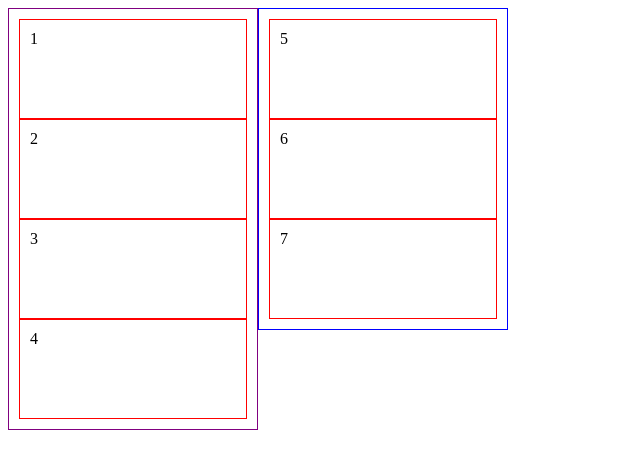
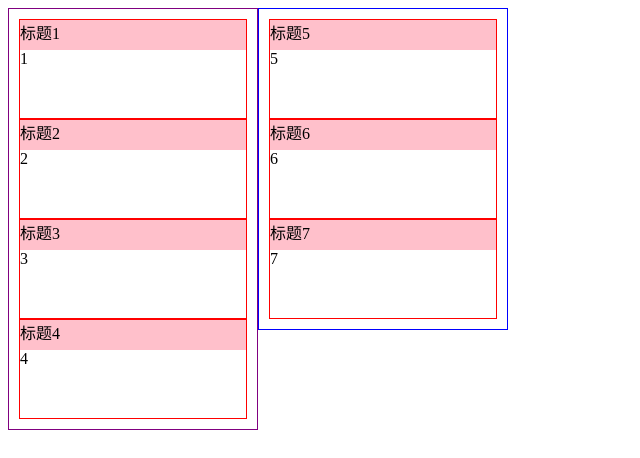
Before and after one commit to jiaoliu0111/project5, a Vue app: page /#/ in a window 1280 px wide. Shown: the top 458 px of the page, without its empty margins (0-640 px from the left). Built offline with nearby package versions, Linux system fonts and the light colour scheme.

Commit message:
添加手型

```diff
--- a/src/views/Home/index.vue
+++ b/src/views/Home/index.vue
@@ -7,14 +7,23 @@
         @start="start"
         @end="end"
         :move="move"
+        :options="{handle: '#title', animation: 60}"
         >
         <!-- style="display: inline-block; width:190px;height: 600px;background: #eee;overflow: auto"> -->
         <!-- <li v-for="(item, index) in list2" :class="setclass(item,index)" :key="index">{{item.name}}</li> -->
         <!-- <transition-group> -->
-          <div id="1" class="one leftModule">1</div>
-          <div id="2" class="one leftModule">2</div>
-          <div id="3" class="one leftModule">3</div>
-          <div id="4" class="one leftModule">4</div>
+          <div id="1" class="one leftModule">
+              <div id="title">标题1</div>1
+          </div>
+          <div id="2" class="one leftModule">
+            <div id="title">标题2</div>2
+          </div>
+          <div id="3" class="one leftModule">
+            <div id="title">标题3</div>3
+          </div>
+          <div id="4" class="one leftModule">
+            <div id="title">标题4</div>4
+          </div>
         <!-- </transition-group> -->
       </draggable>
     </div>
@@ -26,9 +35,15 @@
         @end="end"
         :move="move"
         >
-        <div id="5" class="one rightModule">5</div>
-        <div id="6" class="one rightModule">6</div>
-        <div id="7" class="one rightModule">7</div>
+        <div id="5" class="one rightModule">
+            <div id="title">标题5</div>5
+        </div>
+        <div id="6" class="one rightModule">
+            <div id="title">标题6</div>6
+        </div>
+        <div id="7" class="one rightModule">
+            <div id="title">标题7</div>7
+        </div>
       </draggable>
     </div>
 
@@ -119,7 +134,16 @@ export default {
   border: 1px solid red;
   width: 100%;
   height: 100px;
-  padding: 10px;
+  /* padding: 10px; */
   box-sizing: border-box;
 }
+#title {
+  height: 30px;
+  background: pink;
+  cursor: move;
+}
+.ghost {
+  opacity: 0.5;
+  background: #c8ebfb;
+}
 </style>
```
